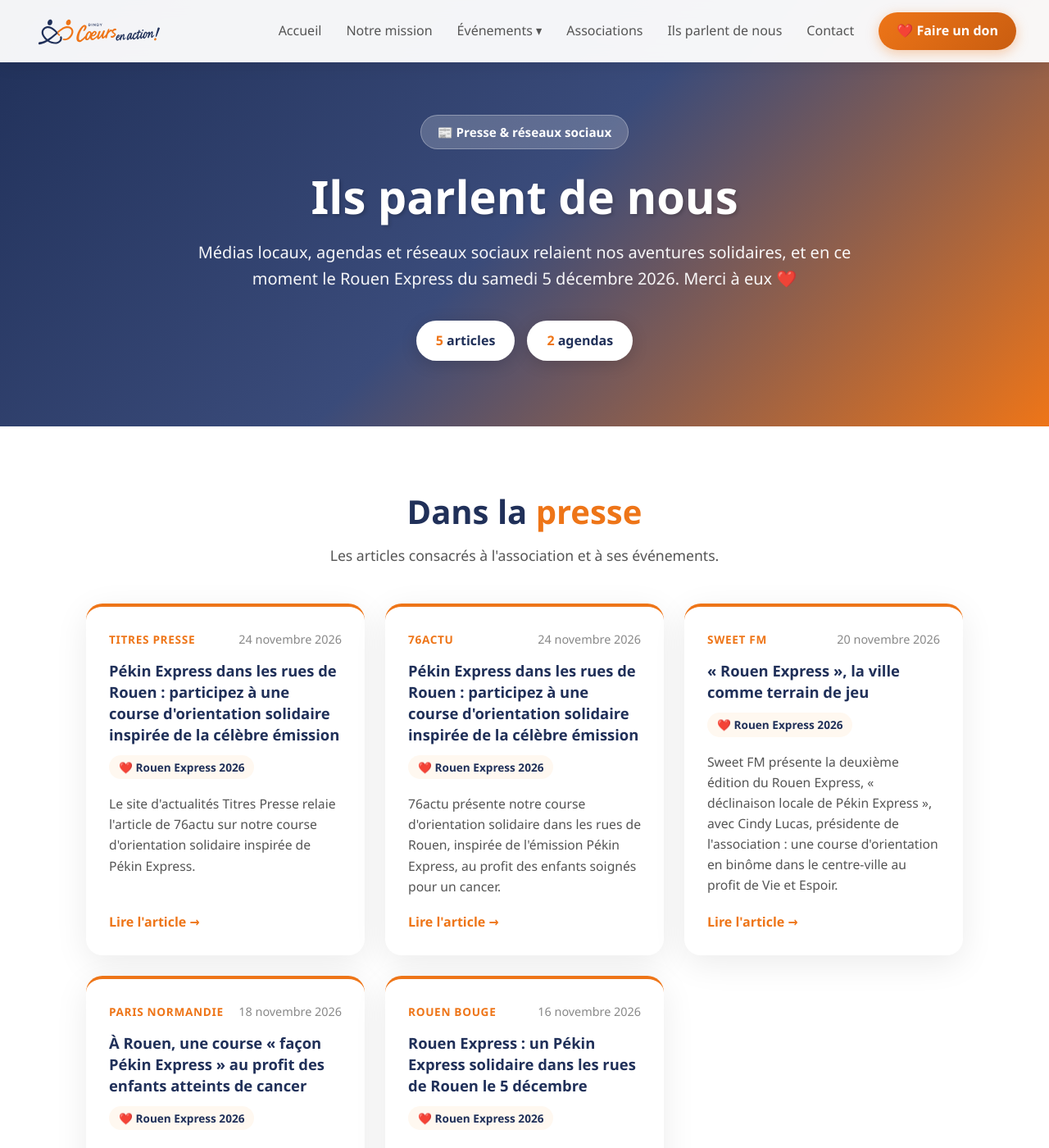
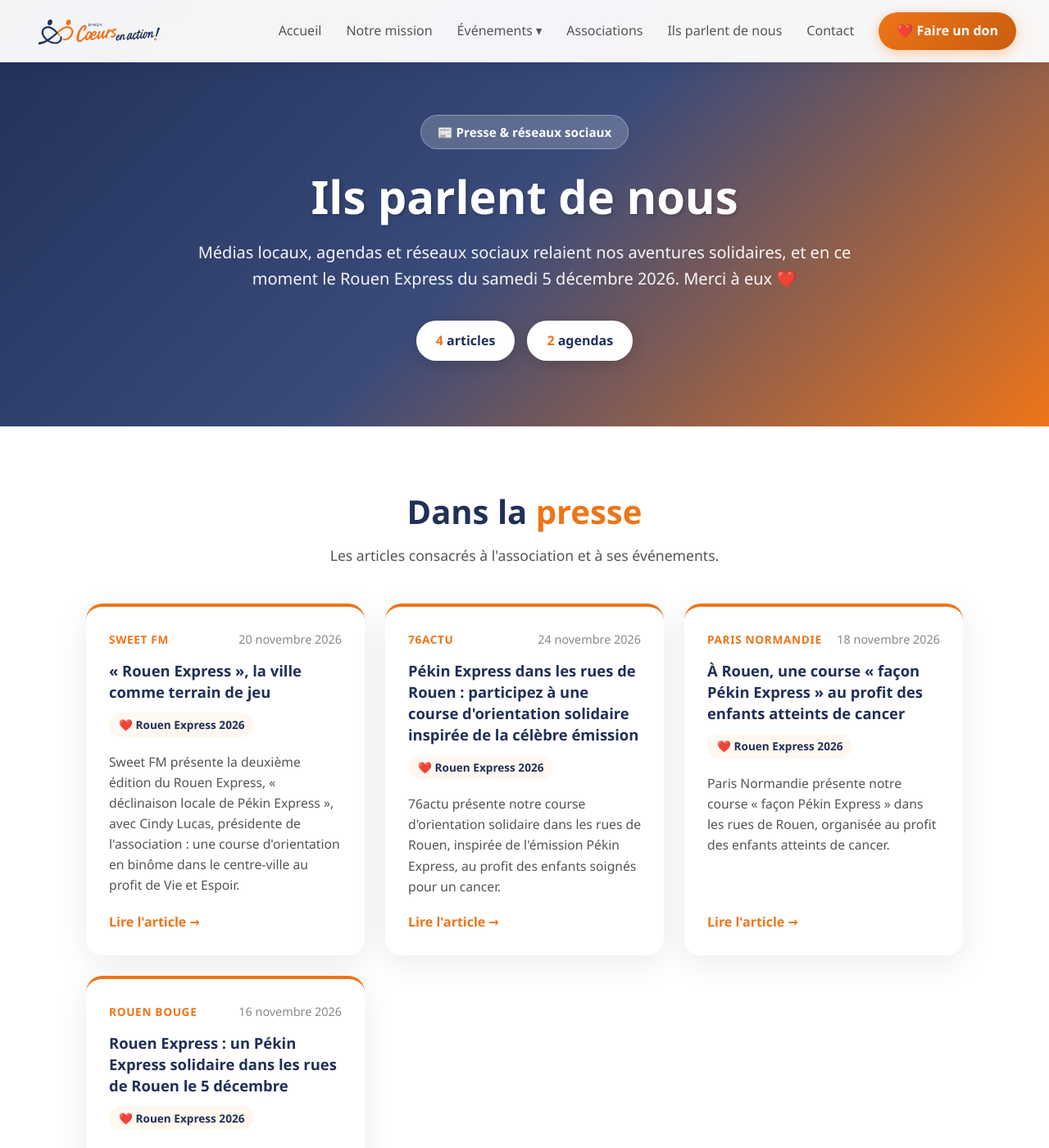
Before and after one commit to Lotto/bindycoeursenaction.fr, a Jekyll site: the page built from ils-parlent-de-nous.html, in a window 1280 px wide and 1400 px high. Shown: the whole window at 82% size. Built offline with Jekyll 4.4.1, drawn with Linux system fonts in a browser that asks for light colours.

Commit message:
Ils parlent de nous : retire Titres Presse, épingle Sweet FM et 76actu
- Suppression de la reprise Titres Presse
- Nouveau champ optionnel « ordre » dans _data/presse.yml pour épingler
  des mentions en tête de leur section : Sweet FM (1) puis 76actu (2)

Co-Authored-By: Claude Opus 5.5 <noreply@anthropic.com>
Claude-Session: https://claude.ai/code/session_01RxeoR69fVj75KMgauNEip9

```diff
--- a/_data/presse.yml
+++ b/_data/presse.yml
@@ -11,9 +11,12 @@
 #   date_affichee : optionnel, remplace la date affichée (ex. quand le jour exact est inconnu)
 #   evenement     : événement concerné (ex. « Rouen Express 2026 »)
 #   extrait       : une ou deux phrases qui résument ce que dit le média
+#   ordre         : optionnel, pour épingler une mention en tête de sa section
+#                   (1 = tout en haut, puis 2…) ; les autres suivent par date
 
 - type: article
   media: 76actu
+  ordre: 2
   titre: "Pékin Express dans les rues de Rouen : participez à une course d'orientation solidaire inspirée de la célèbre émission"
   url: https://actu.fr/normandie/rouen_76540/pekin-express-dans-les-rues-de-rouen-participez-a-une-course-d-orientation-solidaire-inspiree-de-la-celebre-emission_65089859.html
   date: 2026-11-24
@@ -21,15 +24,8 @@
   extrait: "76actu présente notre course d'orientation solidaire dans les rues de Rouen, inspirée de l'émission Pékin Express, au profit des enfants soignés pour un cancer."
 
 - type: article
-  media: Titres Presse
-  titre: "Pékin Express dans les rues de Rouen : participez à une course d'orientation solidaire inspirée de la célèbre émission"
-  url: https://www.titrespresse.com/30343002603/m6-pekin-express
-  date: 2026-11-24
-  evenement: Rouen Express 2026
-  extrait: "Le site d'actualités Titres Presse relaie l'article de 76actu sur notre course d'orientation solidaire inspirée de Pékin Express."
-
-- type: article
   media: Sweet FM
+  ordre: 1
   titre: "« Rouen Express », la ville comme terrain de jeu"
   url: https://www.sweetfm.fr/rouen-express-la-ville-comme-terrain-de-jeu
   date: 2026-11-20
--- a/ils-parlent-de-nous.html
+++ b/ils-parlent-de-nous.html
@@ -9,6 +9,10 @@ description: Articles de presse, agendas et posts sur les réseaux sociaux qui p
   une fiche d'agenda ou un post, il suffit d'y ajouter un bloc.
 {%- endcomment -%}
 {%- assign mentions = site.data.presse | sort: "date" | reverse -%}
+{%- comment -%} Les mentions avec un champ « ordre » sont épinglées en tête, dans cet ordre {%- endcomment -%}
+{%- assign epinglees = mentions | where_exp: "m", "m.ordre" | sort: "ordre" -%}
+{%- assign autres = mentions | where_exp: "m", "m.ordre == nil" -%}
+{%- assign mentions = epinglees | concat: autres -%}
 {%- assign articles = mentions | where: "type", "article" -%}
 {%- assign agendas = mentions | where: "type", "agenda" -%}
 {%- assign posts = mentions | where: "type", "social" -%}
```
Also changed, not shown: CLAUDE.md (+1 -1 lines).
